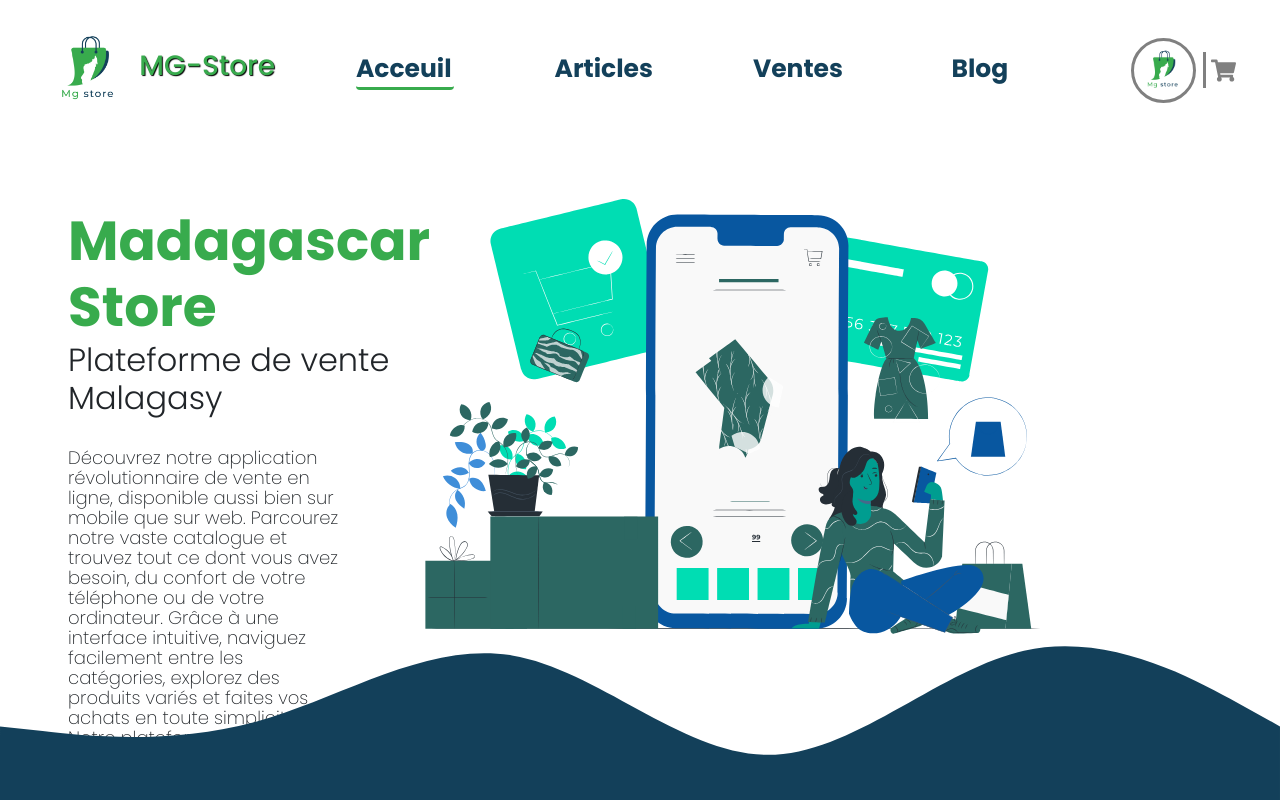
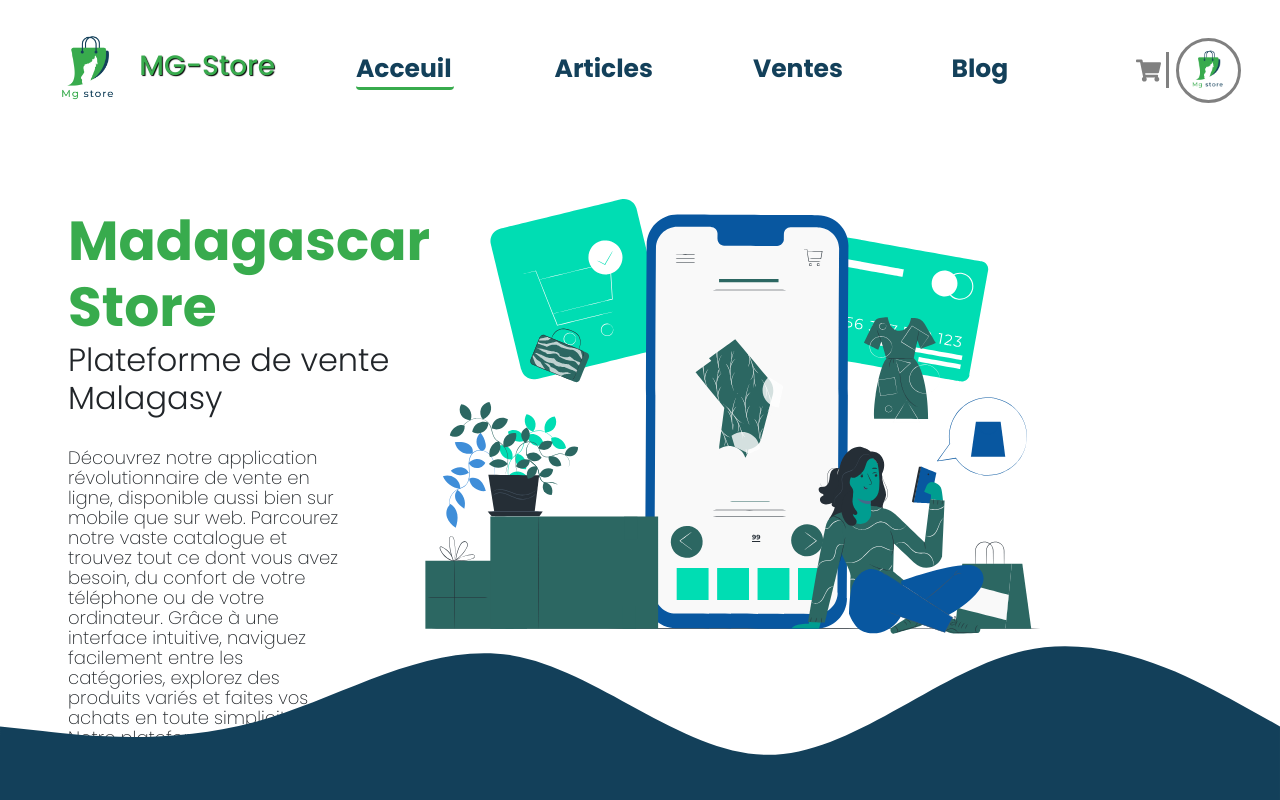
Before and after one commit to Princee04/Mg-Store, a React (Vite) app: page / in a window 1280 px wide. Shown: the top 800 px of the page. Built offline with nearby package versions, Linux system fonts and the light colour scheme.

Commit message:
fixing ui/ux

```diff
--- a/main.css
+++ b/main.css
@@ -20,7 +20,7 @@ body{
     border: none;
     border-radius: 5px;
     top:5.6rem;
-    right: 4.6rem;
+    right: 2rem;
     width: 100px;
     /* box-shadow: 0px 0px 0px 1px; */
     transition: all .5s ease-in-out;
@@ -107,8 +107,8 @@ text-decoration: none;
 }
 
 .shop {
-    border-left: solid grey ;
-    margin-left: 7px;
+    border-right: solid grey ;
+    margin-right: 7px;
     padding: 5px;
     z-index: 1000000;
 }
--- a/src/components/Header/Header.jsx
+++ b/src/components/Header/Header.jsx
@@ -23,11 +23,11 @@ const Header = ({page}) => {
             </div>
             <div className="profil-parameters">
 
+                <div className="shop">
+                   <Link to='/panier'><FaShoppingCart className='shoppingCart'  fill={page=='panier'?'green':'grey'}/></Link>
+                </div>
                 <div className="profil-container">
                     <img src={xxx} alt="" />
-                </div>
-                <div className="shop">
-                   <Link to='/panier'><FaShoppingCart className='shoppingCart'  fill={page=='panier'?'green':'grey'}/></Link>
                 </div>
                 <div className="menu">
                     <div className="un"><Link className='un' to=''>Profil</Link></div>
```
